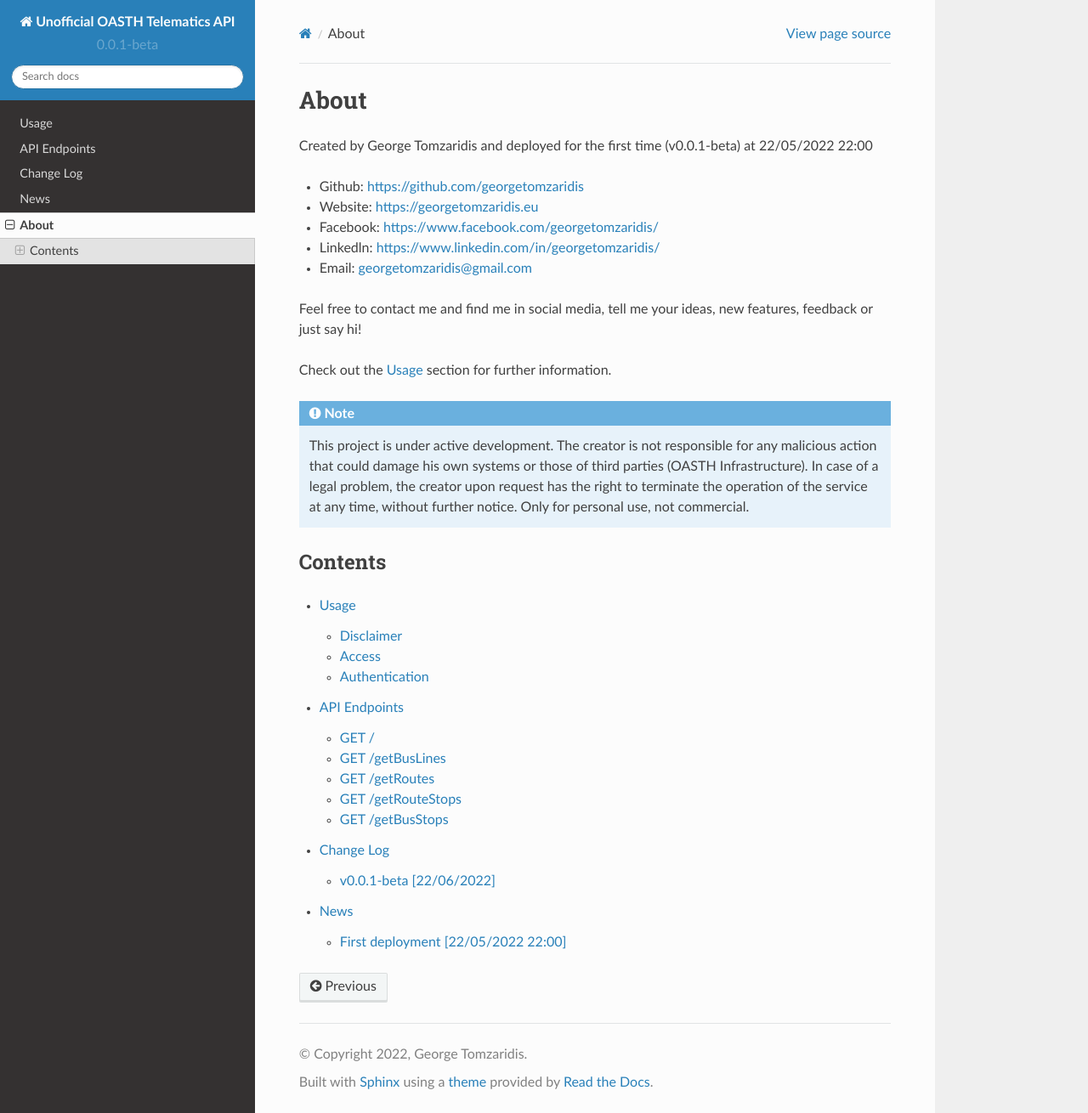
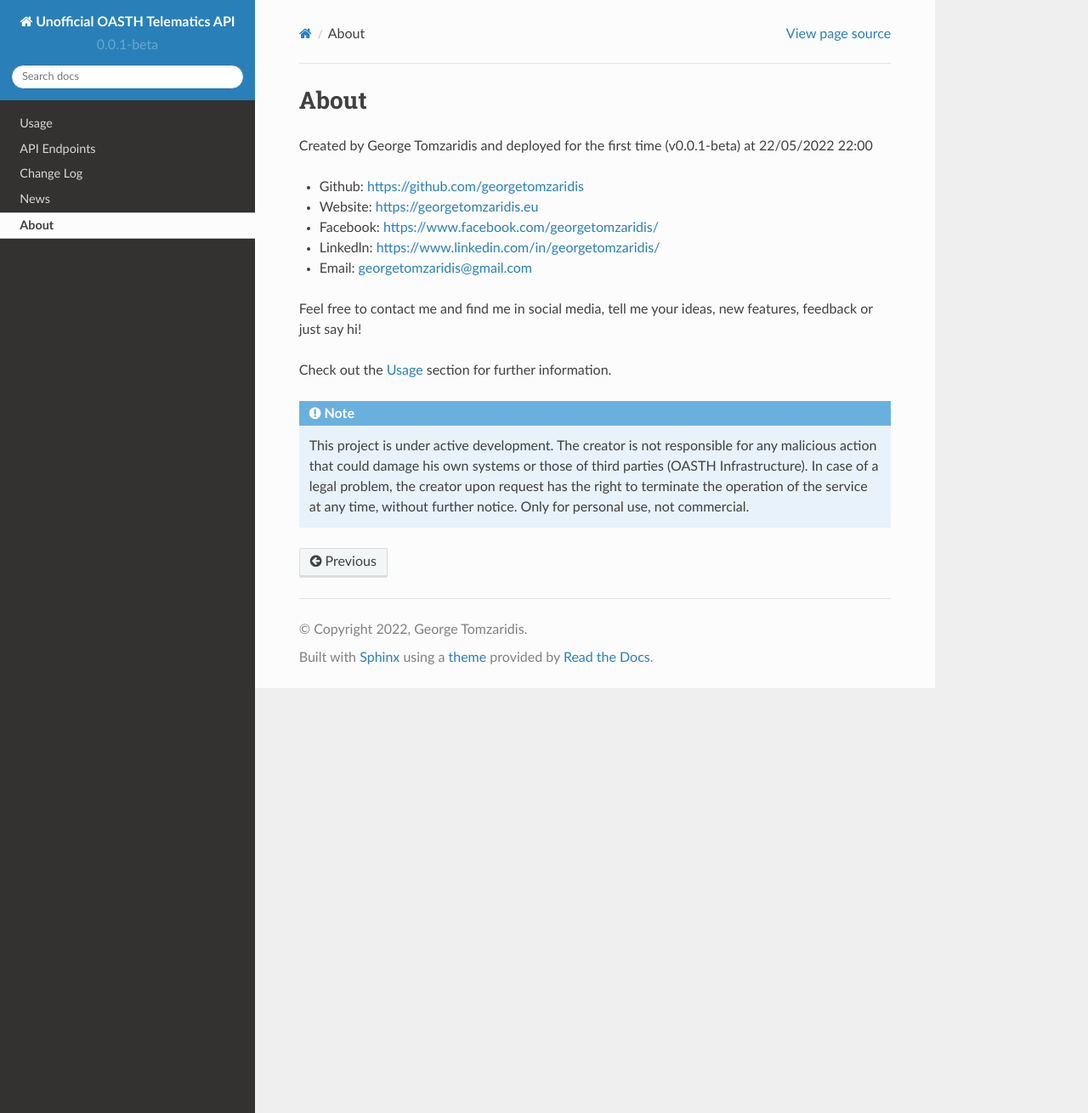
Before and after one commit to georgetomzaridis/oasth-telematics-api-documentation, a Sphinx documentation site: the page built from docs/source/about.rst, in a window 1280 px wide and 1310 px high. Shown: the whole window at 85% size. Built offline with Sphinx 7.4.7 and the Read the Docs theme 2.0.0, drawn with Linux system fonts in a browser that asks for light colours.

Commit message:
Update about.rst

```diff
--- a/docs/source/about.rst
+++ b/docs/source/about.rst
@@ -16,13 +16,3 @@ Check out the :doc:`usage` section for further information.
 .. note::
 
    This project is under active development. The creator is not responsible for any malicious action that could damage his own systems or those of third parties (OASTH Infrastructure). In case of a legal problem, the creator upon request has the right to terminate the operation of the service at any time, without further notice. Only for personal use, not commercial.
-
-Contents
---------
-
-.. toctree::
-
-   usage
-   api
-   changelog
-   news
```
